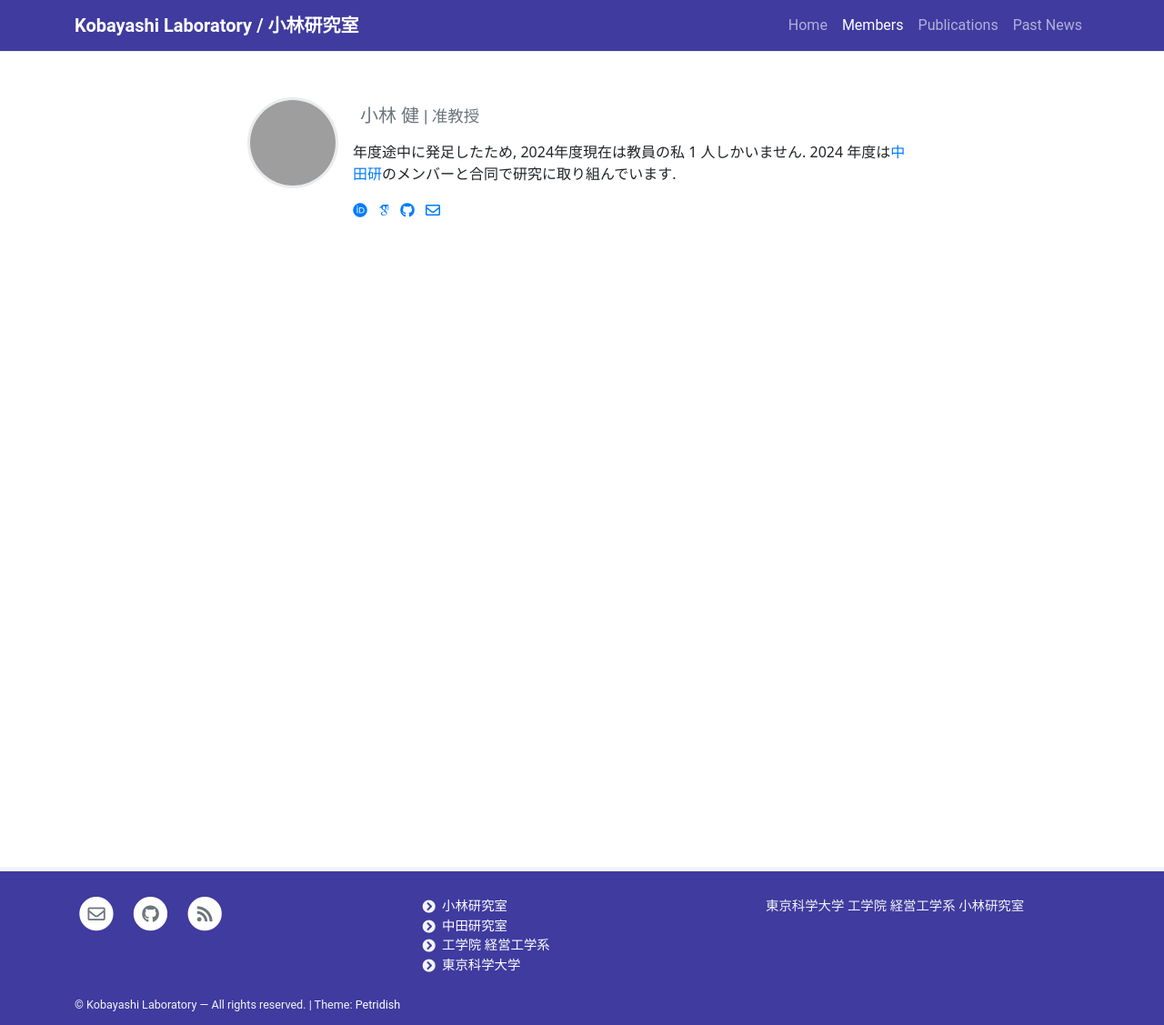
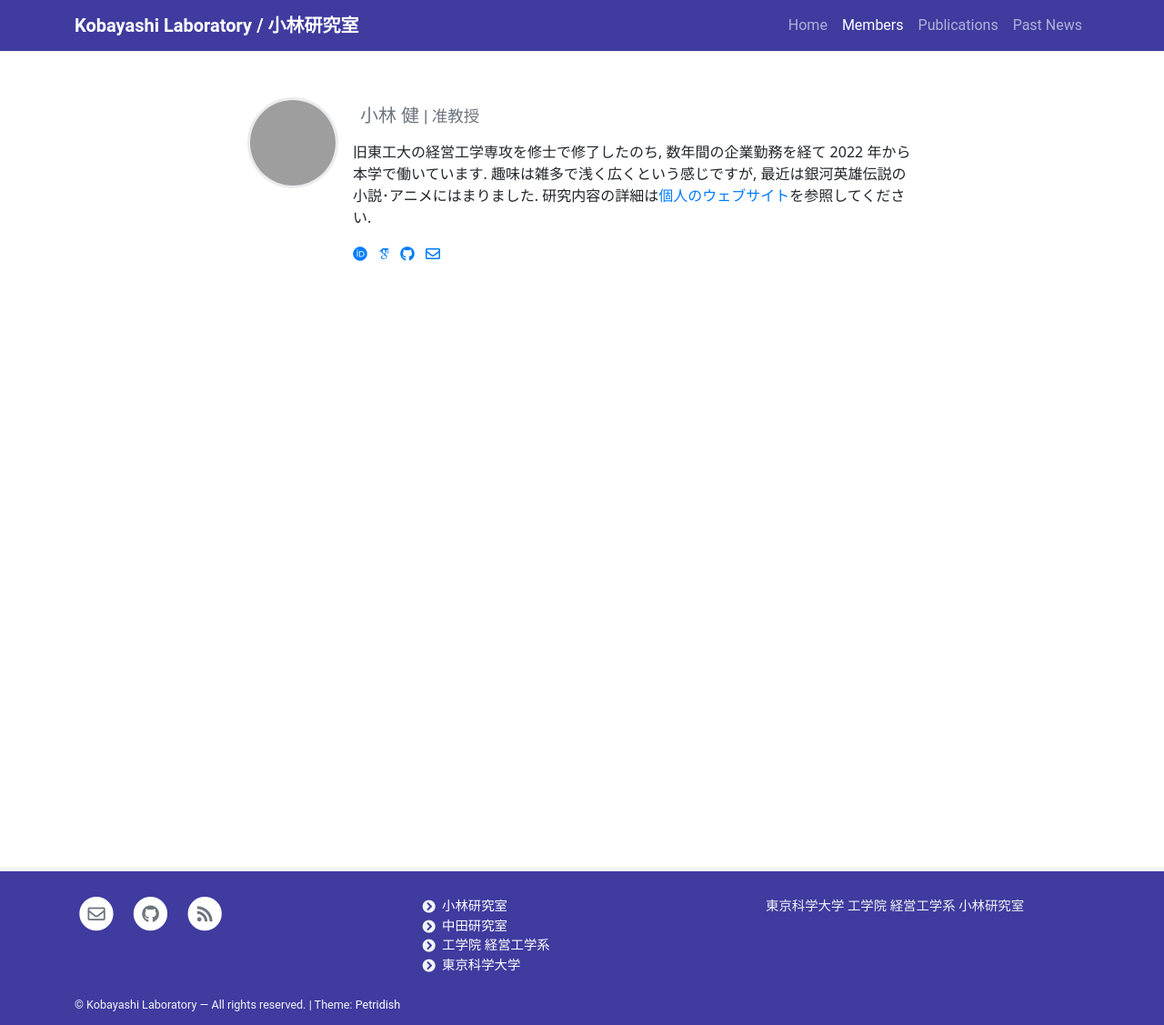
Before and after one commit to isct-koba-lab/isct-koba-lab.github.io, a Jekyll site: the page built from pages/members.md, in a window 1280 px wide. Shown: the whole page at 91% size. Built offline with Jekyll 4.4.1, drawn with Linux system fonts in a browser that asks for light colours; some web fonts are replaced; grey boxes are pictures that could not be loaded.

Commit message:
update profile

```diff
--- a/_data/team.yml
+++ b/_data/team.yml
@@ -2,8 +2,8 @@
 
 - name: 小林 健
   role: 准教授 # Will appear next to name
-  image: https://scholar.googleusercontent.com/citations?view_op=medium_photo&user=fyMWmOMAAAAJ&citpid=7 # Can be external link
-  description: 年度途中に発足したため, 2024年度現在は教員の私 1 人しかいません. 2024 年度は[中田研](https://www.nakatalab.iee.e.titech.ac.jp/)のメンバーと合同で研究に取り組んでいます.
+  image: https://scholar.googleusercontent.com/citations?view_op=medium_photo&user=fyMWmOMAAAAJ # Can be external link
+  description:  旧東工大の経営工学専攻を修士で修了したのち, 数年間の企業勤務を経て 2022 年から本学で働いています. 趣味は雑多で浅く広くという感じですが, 最近は銀河英雄伝説の小説･アニメにはまりました. 研究内容の詳細は[個人のウェブサイト](https://kenkoba2119.github.io/)を参照してください.
   orcid: 0000-0002-6609-7488
   googlescholar: fyMWmOMAAAAJ
   github: KenKoba2119
```
